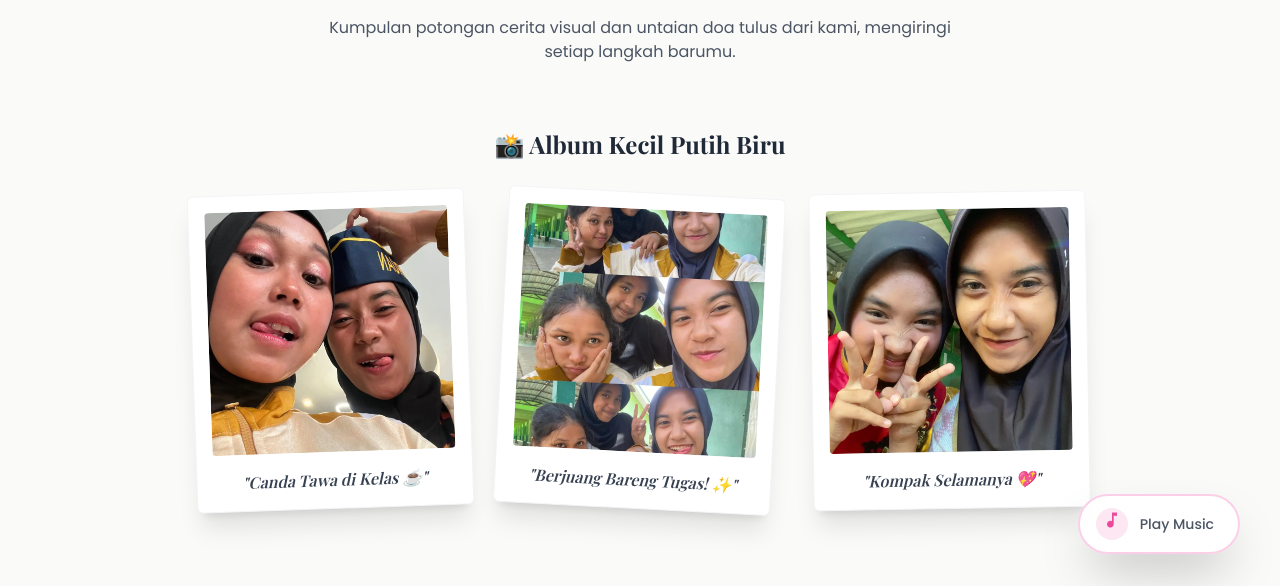
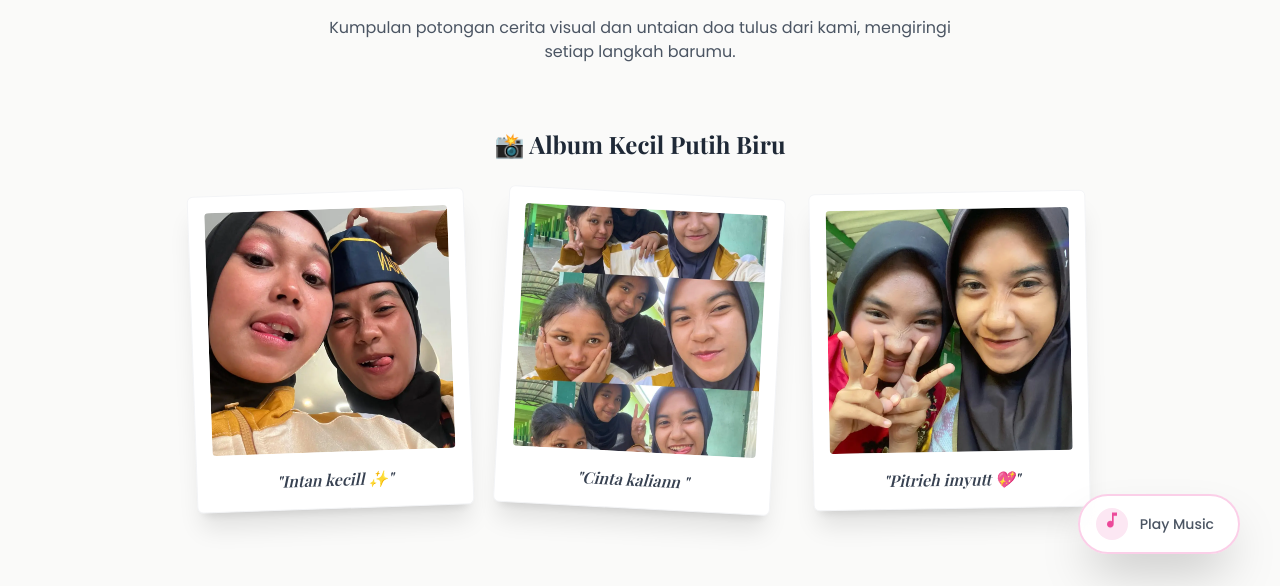
Before and after one commit to indriepurple10-design/congrastulation, a plain HTML site: page wishes.html in a window 1280 px wide. Shown: the part 206-792 px from the top of the page. Drawn offline with nearby package versions, Linux system fonts and the light colour scheme; a web font is replaced by a local one.

Commit message:
Add files via upload

```diff
--- a/wishes.html
+++ b/wishes.html
@@ -80,21 +80,21 @@
                         <div class="aspect-square bg-gray-100 overflow-hidden rounded mb-4">
                             <img src="img/nuii.webp" alt="Memori 1" class="w-full h-full object-cover">
                         </div>
-                        <p class="font-heading font-semibold text-center text-gray-700 italic">"Canda Tawa di Kelas ☕"</p>
+                        <p class="font-heading font-semibold text-center text-gray-700 italic">"Intan kecill ✨"</p>
                     </div>
 
                     <div class="bg-white p-4 shadow-xl rounded-md transform rotate-3 hover:rotate-0 hover:scale-105 transition duration-300 border border-gray-100">
                         <div class="aspect-square bg-gray-100 overflow-hidden rounded mb-4">
                             <img src="img/ber3.webp" alt="Memori 2" class="w-full h-full object-cover">
                         </div>
-                        <p class="font-heading font-semibold text-center text-gray-700 italic">"Berjuang Bareng Tugas! ✨"</p>
+                        <p class="font-heading font-semibold text-center text-gray-700 italic">"Cinta kaliann "</p>
                     </div>
 
                     <div class="bg-white p-4 shadow-xl rounded-md transform -rotate-1 hover:rotate-0 hover:scale-105 transition duration-300 border border-gray-100">
                         <div class="aspect-square bg-gray-100 overflow-hidden rounded mb-4">
                             <img src="img/pitt.webp" alt="Memori 3" class="w-full h-full object-cover">
                         </div>
-                        <p class="font-heading font-semibold text-center text-gray-700 italic">"Kompak Selamanya 💖"</p>
+                        <p class="font-heading font-semibold text-center text-gray-700 italic">"Pitrieh imyutt 💖"</p>
                     </div>
 
                 </div>
```
